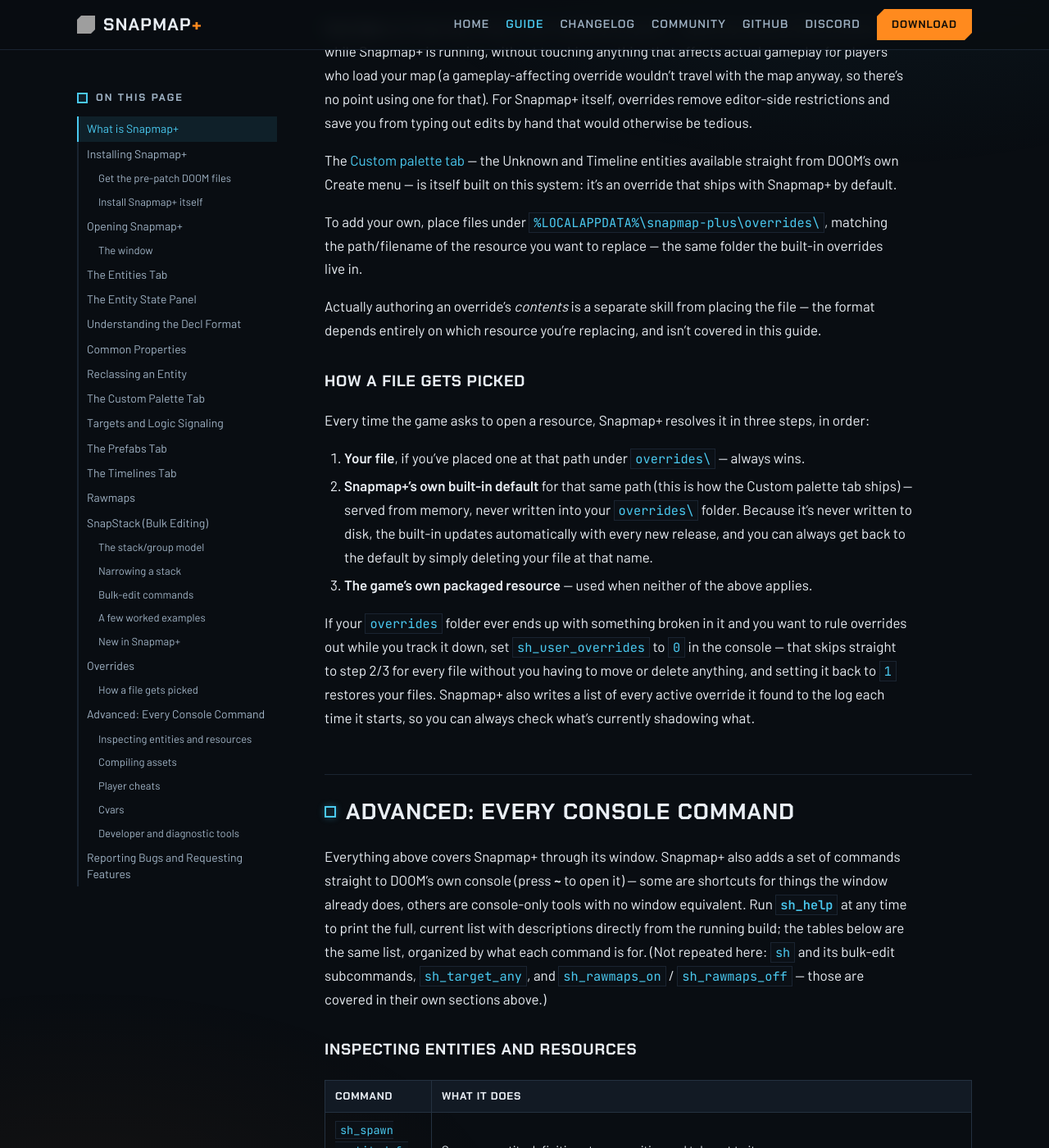
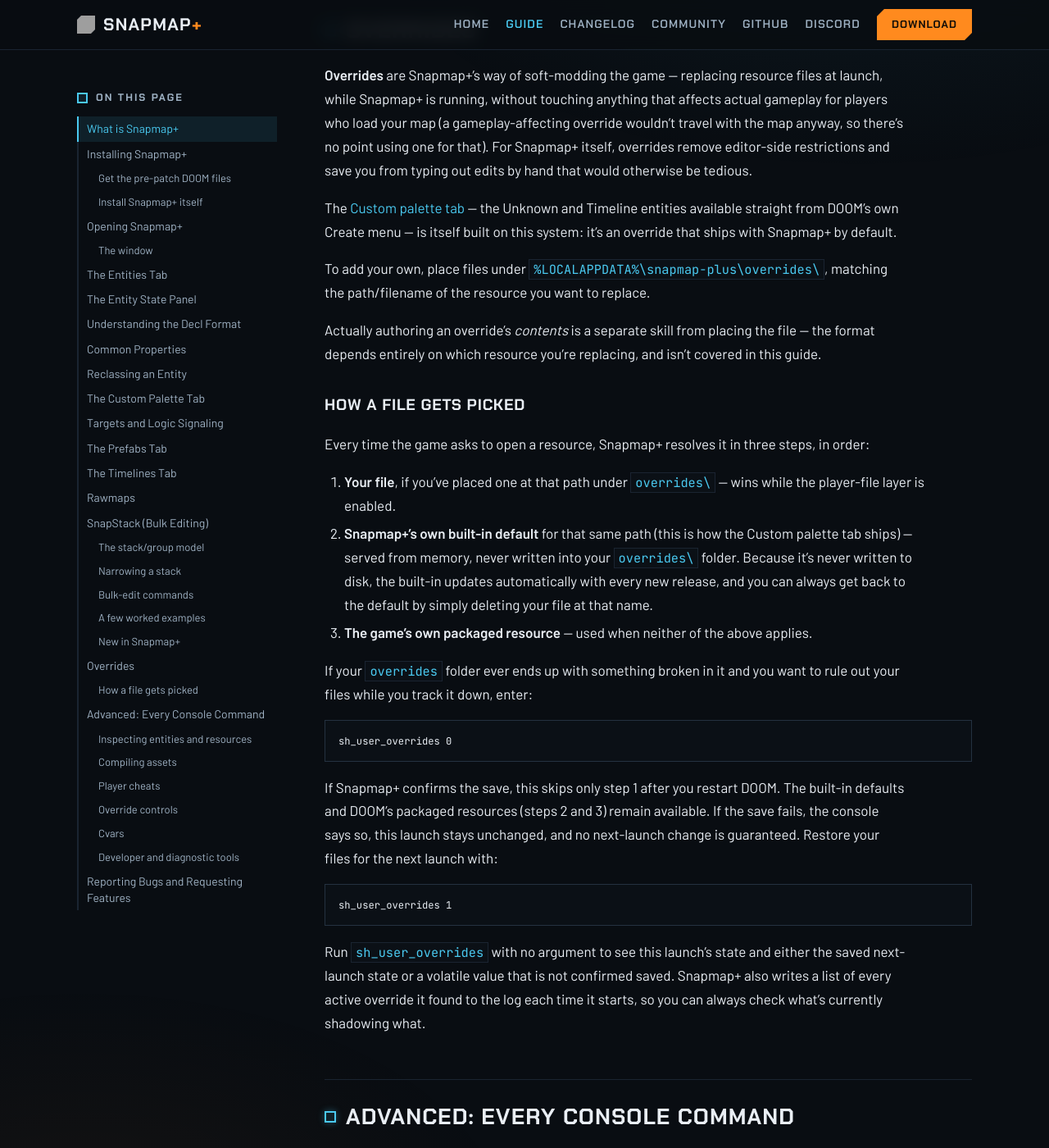
Before and after one commit to doom-snapmap/snapmap-web, a Jekyll site: the page built from site/snapmap-plus-guide.md, in a window 1280 px wide and 1400 px high, scrolled down 21293 px. Shown: the whole window at 82% size. Built offline with Jekyll 4.4.1, drawn with Linux system fonts in a browser that asks for light colours; some of the changed text lies outside the part shown; grey boxes are pictures that could not be loaded.

Commit message:
backend: persist user override loading preference

````diff
--- a/site/snapmap-plus-guide.md
+++ b/site/snapmap-plus-guide.md
@@ -121,11 +121,12 @@
 window first appears on later launches, so a saved dark theme does not flash light while loading.
 
 `config.json` is safe to leave alone. If you deliberately delete it, Snapmap+ treats that as **Reset
-preferences** and recreates the default light setting, Show Hidden off, and Entity selection mode off on
-the next startup. If the file is damaged, Snapmap+ keeps a timestamped `.corrupt.json` backup, restores
-defaults, and tells you once; if it cannot save, any changed preference still works for the current
-session and the window explains that it was not remembered. Updates, uninstall, and reinstall preserve
-the file.
+preferences** and recreates the default light setting, Show Hidden off, Entity selection mode off, and user
+overrides enabled on the next startup. If the file is damaged, Snapmap+ keeps a timestamped `.corrupt.json`
+backup, restores defaults, and tells you once. If it cannot save a window setting, that setting still works
+for the current session and the window explains that it was not remembered. `sh_user_overrides` is different:
+a failed console write reports the failure, leaves this launch unchanged, and does not establish a change for
+the next launch. Updates, uninstall, and reinstall preserve the file.
 
 **Camera Origin** (top-right) shows your editor camera's live X/Y/Z position, and updates continuously
 while you move around — handy for finding coordinates to paste into a property. Check **Lock** to pin the
@@ -613,7 +614,7 @@
 by default.
 
 To add your own, place files under `%LOCALAPPDATA%\snapmap-plus\overrides\`, matching the path/filename of
-the resource you want to replace — the same folder the built-in overrides live in.
+the resource you want to replace.
 
 Actually authoring an override's *contents* is a separate skill from placing the file — the format
 depends entirely on which resource you're replacing, and isn't covered in this guide.
@@ -622,18 +623,31 @@
 
 Every time the game asks to open a resource, Snapmap+ resolves it in three steps, in order:
 
-1. **Your file**, if you've placed one at that path under `overrides\` — always wins.
+1. **Your file**, if you've placed one at that path under `overrides\` — wins while the player-file layer is enabled.
 2. **Snapmap+'s own built-in default** for that same path (this is how the Custom palette tab ships) —
    served from memory, never written into your `overrides\` folder. Because it's never written to disk,
    the built-in updates automatically with every new release, and you can always get back to the default
    by simply deleting your file at that name.
 3. **The game's own packaged resource** — used when neither of the above applies.
 
-If your `overrides` folder ever ends up with something broken in it and you want to rule overrides out
-while you track it down, set `sh_user_overrides` to `0` in the console — that skips straight to step
-2/3 for every file without you having to move or delete anything, and setting it back to `1` restores your
-files. Snapmap+ also writes a list of every active override it found to the log each time it starts, so
-you can always check what's currently shadowing what.
+If your `overrides` folder ever ends up with something broken in it and you want to rule out your files while
+you track it down, enter:
+
+```
+sh_user_overrides 0
+```
+
+If Snapmap+ confirms the save, this skips only step 1 after you restart DOOM. The built-in defaults and
+DOOM's packaged resources (steps 2 and 3) remain available. If the save fails, the console says so, this
+launch stays unchanged, and no next-launch change is guaranteed. Restore your files for the next launch with:
+
+```
+sh_user_overrides 1
+```
+
+Run `sh_user_overrides` with no argument to see this launch's state and either the saved next-launch state or
+a volatile value that is not confirmed saved. Snapmap+ also writes a list of every active override it found to
+the log each time it starts, so you can always check what's currently shadowing what.
 
 ---
 
@@ -679,6 +693,12 @@
 | `noPlayerKill` | You can't be killed outright. |
 | `noTarget` | Enemies ignore you. |
 
+### Override controls
+
+| Command | What it does |
+|---|---|
+| `sh_user_overrides [0\|1]` | On a successful save, controls whether player [override](#overrides) files load on the next DOOM launch. `0` disables and `1` enables only the first resource layer; restart DOOM to apply either value. A failed save is reported and leaves this launch unchanged, with no next-launch change guaranteed. With no argument, reports this launch's state plus either the saved next-launch state or a volatile value not confirmed saved. |
+
 ### Cvars
 
 Settings you read or change with `<name>` or `<name> <value>` in the console:
@@ -688,7 +708,6 @@
 | `sh_pretty_on` | `0` | Pretty-print the JSON Snapmap+ writes for [rawmaps](#rawmaps). |
 | `sh_show_rmcount` | `0` | Draw the current number of active rendermodels on-screen. |
 | `sh_copy_reslist_to_clipboard` | `0` | Copy `sh_listres` output to the clipboard automatically. |
-| `sh_user_overrides` | `1` | Set to `0` to temporarily ignore your [override](#overrides) files. |
 
 ### Developer and diagnostic tools
 
````
